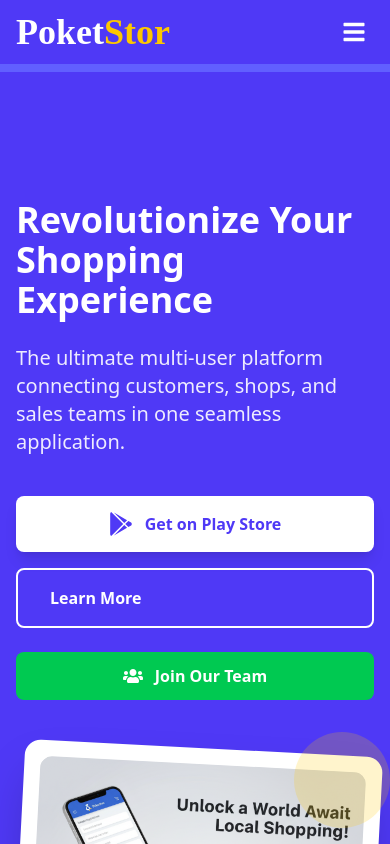
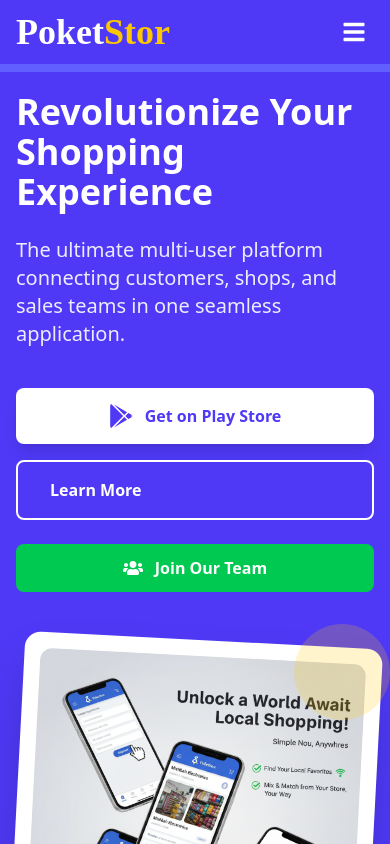
Before and after one commit to JahfarEv/pocketStore, a React (Vite) app: page / in a window 390 px wide. Shown: the top 844 px of the page. Built offline with nearby package versions, Linux system fonts and the light colour scheme; a web font is replaced by a local one.

Commit message:
privacy-policy_v1

```diff
--- a/src/components/HeroSection.jsx
+++ b/src/components/HeroSection.jsx
@@ -3,7 +3,7 @@ import { FaGooglePlay, FaUsers } from "react-icons/fa";
 
 const HeroSection = ({ navigateTo }) => {
   return (
-    <section className="pt-32 pb-20 md:pt-40 md:pb-28 bg-indigo-600">
+    <section className="pt-5 pb-20 md:pt-40 md:pb-28 bg-indigo-600">
       <div className="max-w-7xl mx-auto px-4 sm:px-6 lg:px-8">
         <div className="grid grid-cols-1 md:grid-cols-2 gap-12 items-center">
           {/* Left Column - Text Content */}
```
